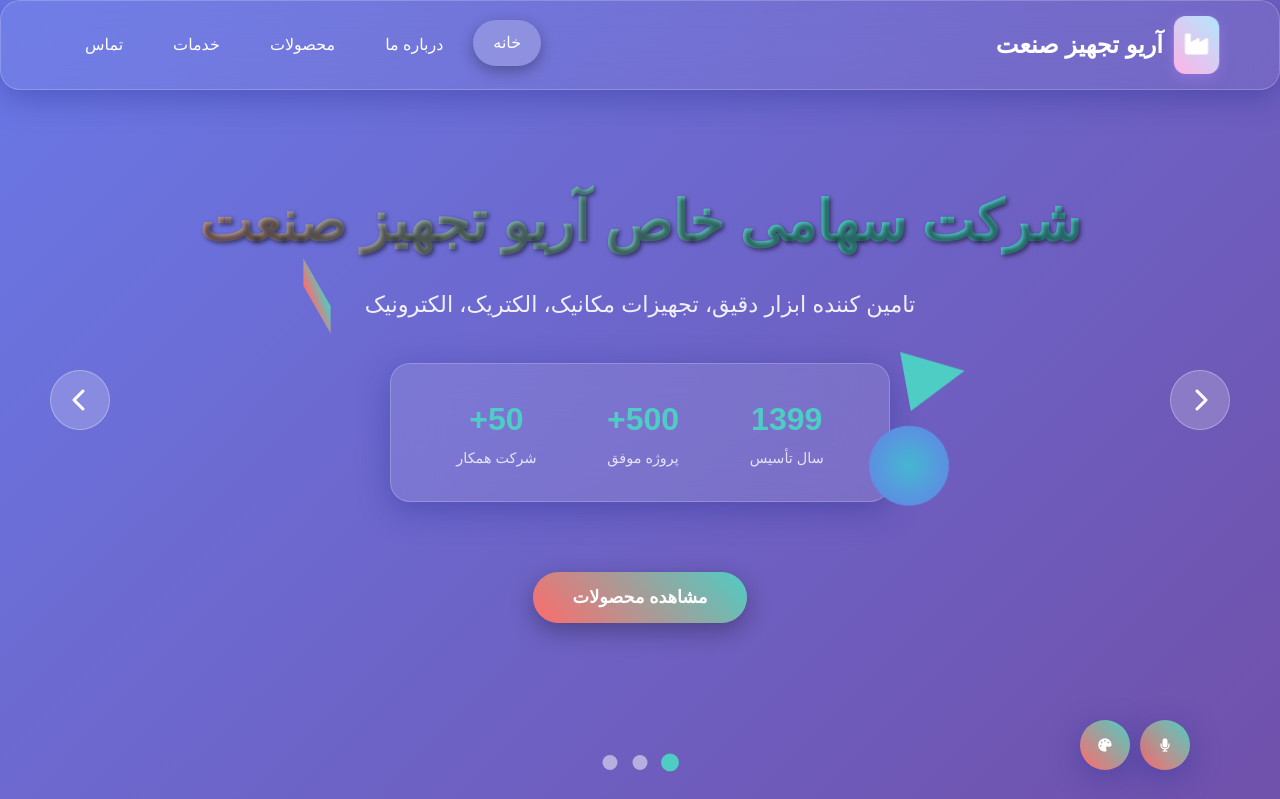
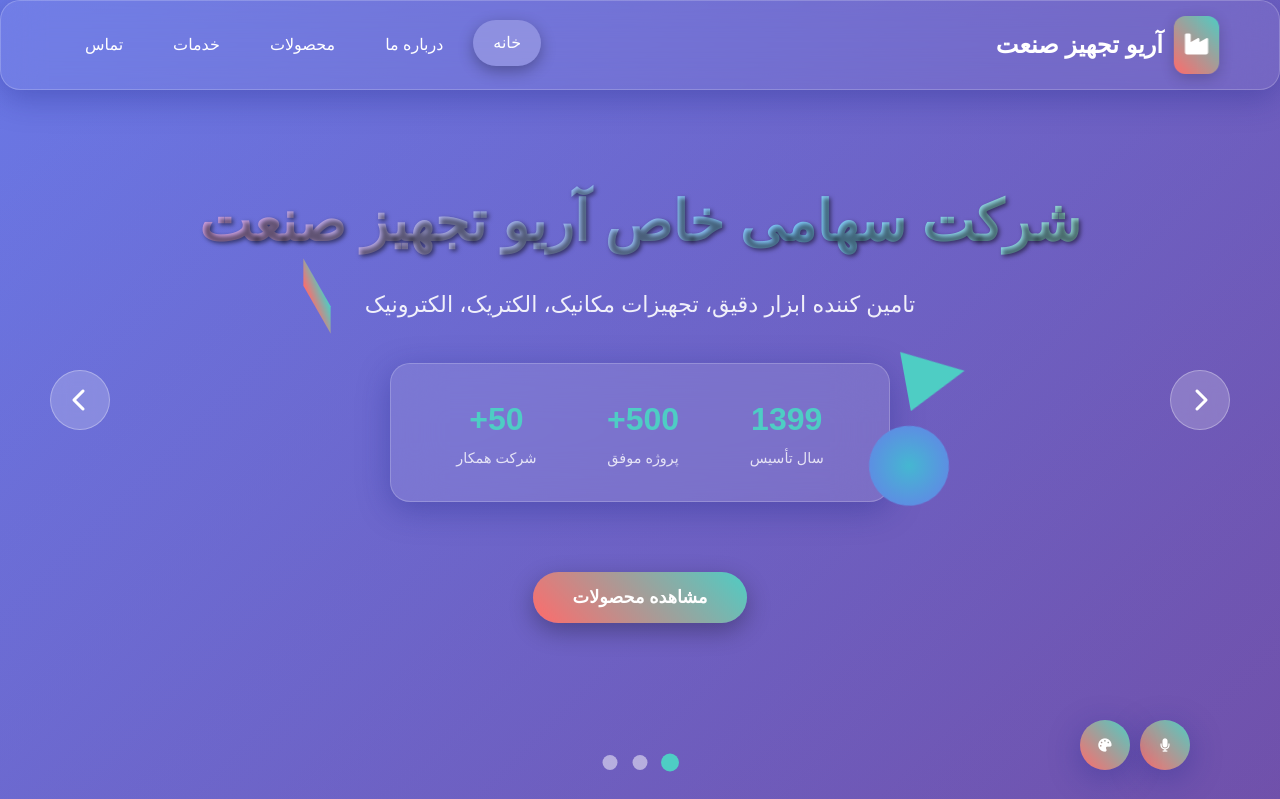
Before and after one commit to viratechkerman-source/ario3, a PHP site: page / in a window 1280 px wide. Shown: the top 799 px of the page. Run offline with PHP 8.4, Linux system fonts and the light colour scheme; some web fonts are replaced.

Commit message:
Edit style.css

```diff
--- a/style.css
+++ b/style.css
@@ -64,13 +64,13 @@ body {
 }
 
 .logo-3d {
-    background: linear-gradient(45deg, #FFB3E6, #B3E6FF);
+    background: linear-gradient(45deg, #ff6b6b, #4ecdc4);
     border-radius: 12px;
     padding: 10px;
     margin-left: 10px;
     transform: rotateY(15deg);
     transition: transform 0.3s ease;
-    box-shadow: 0 4px 15px rgba(200, 150, 255, 0.3);
+    box-shadow: 0 4px 15px rgba(0, 0, 0, 0.2);
 }
 
 .logo-3d:hover {
@@ -175,7 +175,7 @@ body {
     font-weight: 700;
     margin-bottom: 20px;
     text-shadow: 2px 2px 4px rgba(0, 0, 0, 0.5);
-    background: linear-gradient(45deg, #ff6b6b, #4ecdc4, #45b7d1);
+    background: linear-gradient(45deg, #FF80CC, #80CCFF, #CCFF80);
     background-size: 200% 200%;
     -webkit-background-clip: text;
     background-clip: text;
```
